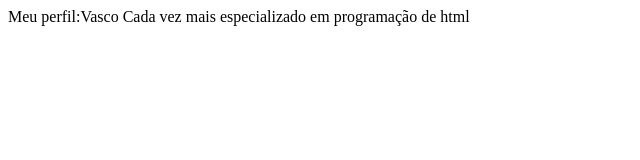
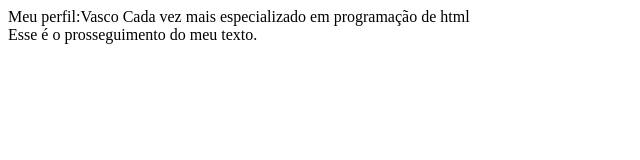
Before and after one commit to vmtprogrammer/perfil, a plain HTML site: page index.html in a window 1280 px wide. Shown: the whole page, without its empty margins (0-640 px from the left). Drawn offline with Linux system fonts and the light colour scheme.

Commit message:
Nova alteração

```diff
--- a/index.html
+++ b/index.html
@@ -5,6 +5,7 @@
     <body>
     Meu perfil:Vasco
      <space>
-    Cada vez mais especializado em programação de html
+    Cada vez mais especializado em programação de html <br />
+    Esse é o prosseguimento do meu texto.
     </body>
  </html>
```
